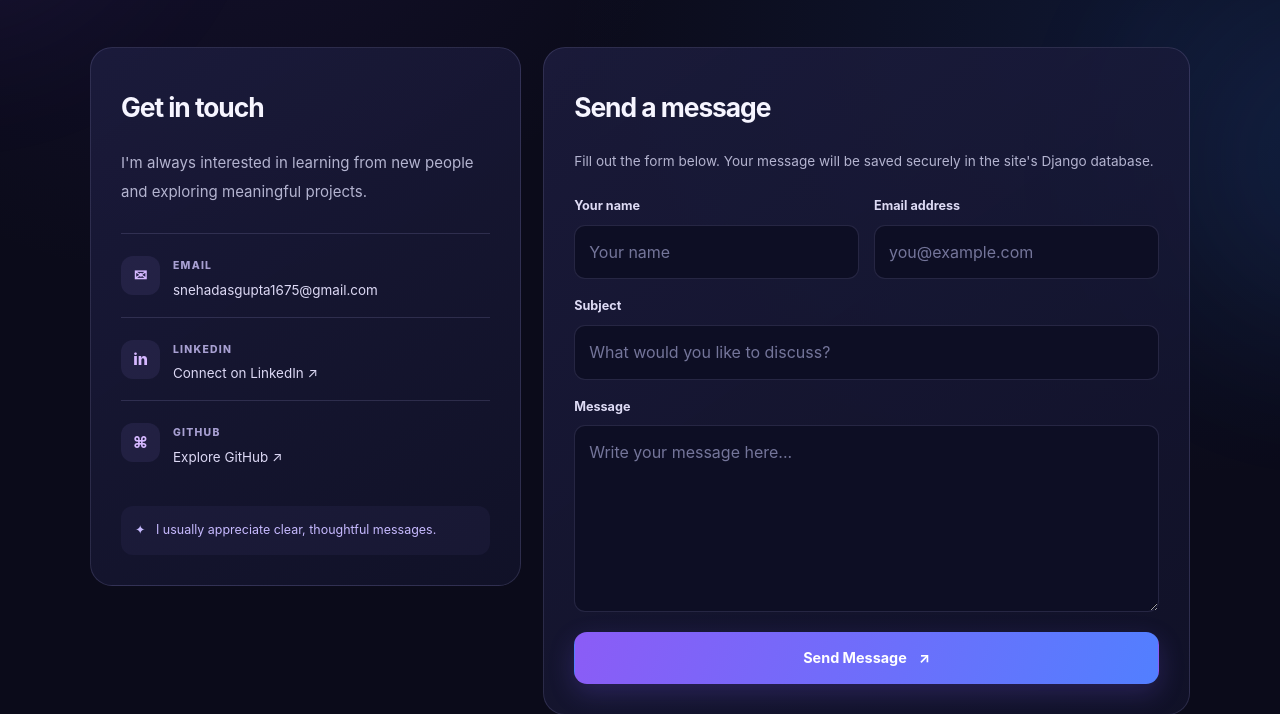
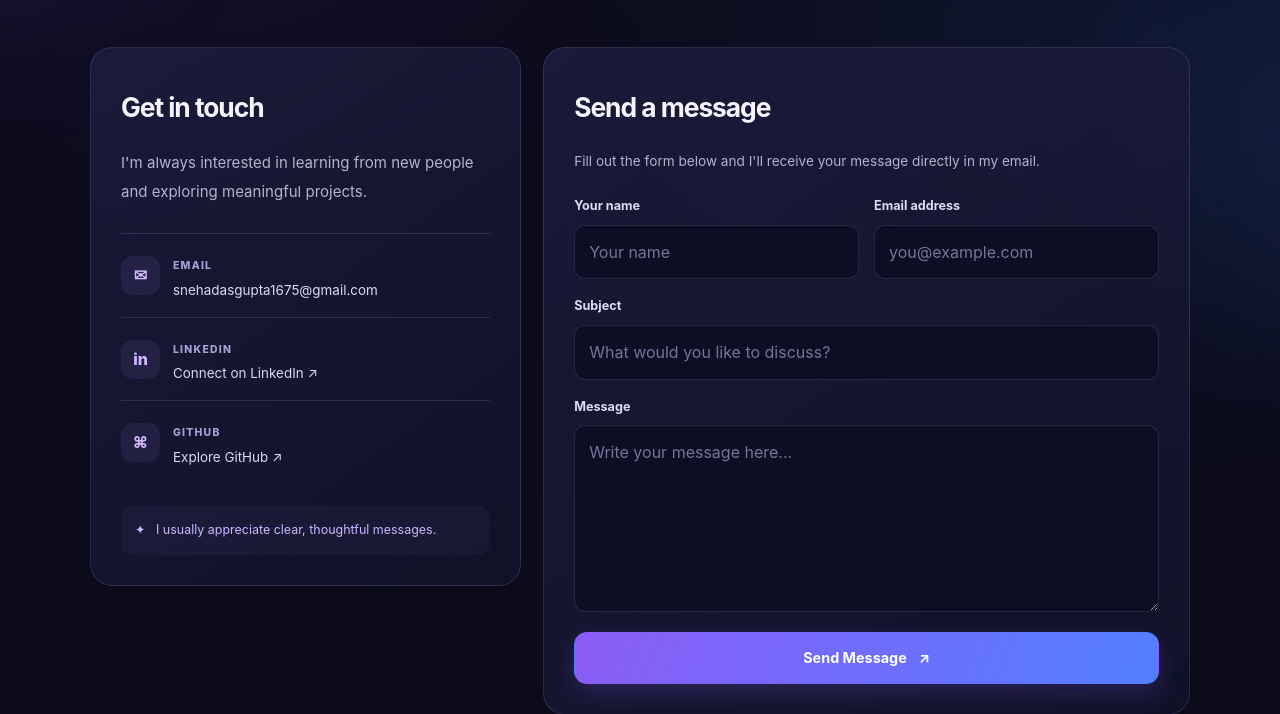
Before and after one commit to snehadasgupta1675-bit/Sneha-Django-Portfolio, a Django app: page /contact/ in a window 1280 px wide. Shown: the part 441-1155 px from the top of the page. Run offline with Django 5.2, Linux system fonts and the light colour scheme.

Commit message:
Fix contact form email and redirect

```diff
--- a/templates/portfolio/contact.html
+++ b/templates/portfolio/contact.html
@@ -1,4 +1,5 @@
 {% extends "base.html" %}{% block title %}Contact Me | Sneha Dasgupta{% endblock %}
 {% block content %}<section class="page-hero page-wrap"><span class="eyebrow">LET'S CONNECT</span><h1>Have a project or idea?<br><span class="gradient-text">Let's talk.</span></h1><p class="page-lede">Feel free to reach out about opportunities, collaborations, or just to say hello.</p></section>
 <section class="contact-layout page-wrap"><aside class="contact-aside glass-panel"><h2>Get in touch</h2><p>I'm always interested in learning from new people and exploring meaningful projects.</p><div class="contact-detail"><span class="contact-icon">✉</span><div><small>EMAIL</small><p><a href="mailto:snehadasgupta1675@gmail.com">snehadasgupta1675@gmail.com</a></p></div></div><div class="contact-detail"><span class="contact-icon">in</span><div><small>LINKEDIN</small><p><a href="https://www.linkedin.com/in/sneha-dasgupta-99239733a?utm_source=share_via&utm_content=profile&utm_medium=member_android" target="_blank" rel="noopener noreferrer">Connect on LinkedIn ↗</a></p></div></div><div class="contact-detail"><span class="contact-icon">⌘</span><div><small>GITHUB</small><p><a href="https://github.com/snehadasgupta1675-bit/" target="_blank" rel="noopener noreferrer">Explore GitHub ↗</a></p></div></div><div class="contact-note">✦ &nbsp; I usually appreciate clear, thoughtful messages.</div></aside>
-<div class="contact-form-panel glass-panel"><h2>Send a message</h2><p class="form-intro">Fill out the form below. Your message will be saved securely in the site's Django database.</p><form method="post" class="contact-form">{% csrf_token %}{% if form.non_field_errors %}<div class="form-errors">{{ form.non_field_errors }}</div>{% endif %}<div class="form-row"><div class="form-field"><label for="{{ form.name.id_for_label }}">Your name</label>{{ form.name }}{{ form.name.errors }}</div><div class="form-field"><label for="{{ form.email.id_for_label }}">Email address</label>{{ form.email }}{{ form.email.errors }}</div></div><div class="form-field"><label for="{{ form.subject.id_for_label }}">Subject</label>{{ form.subject }}{{ form.subject.errors }}</div><div class="form-field"><label for="{{ form.message.id_for_label }}">Message</label>{{ form.message }}{{ form.message.errors }}</div><button class="button button-primary submit-button" type="submit">Send Message <span>↗</span></button></form></div></section>{% endblock %}
+<div class="contact-form-panel glass-panel"><h2>Send a message</h2><p class="form-intro">Fill out the form below and I'll receive your message directly in my email.</p><form action="https://api.web3forms.com/submit" method="POST" class="contact-form">{% csrf_token %}
+<input type="hidden" name="access_key" value="c71d97a2-4006-40da-897d-221f1a46e240"><input type="hidden" name="redirect" value="https://sneha-django-portfolio.onrender.com/contact/">{% if form.non_field_errors %}<div class="form-errors">{{ form.non_field_errors }}</div>{% endif %}<div class="form-row"><div class="form-field"><label for="{{ form.name.id_for_label }}">Your name</label>{{ form.name }}{{ form.name.errors }}</div><div class="form-field"><label for="{{ form.email.id_for_label }}">Email address</label>{{ form.email }}{{ form.email.errors }}</div></div><div class="form-field"><label for="{{ form.subject.id_for_label }}">Subject</label>{{ form.subject }}{{ form.subject.errors }}</div><div class="form-field"><label for="{{ form.message.id_for_label }}">Message</label>{{ form.message }}{{ form.message.errors }}</div><button class="button button-primary submit-button" type="submit">Send Message <span>↗</span></button></form></div></section>{% endblock %}
```
